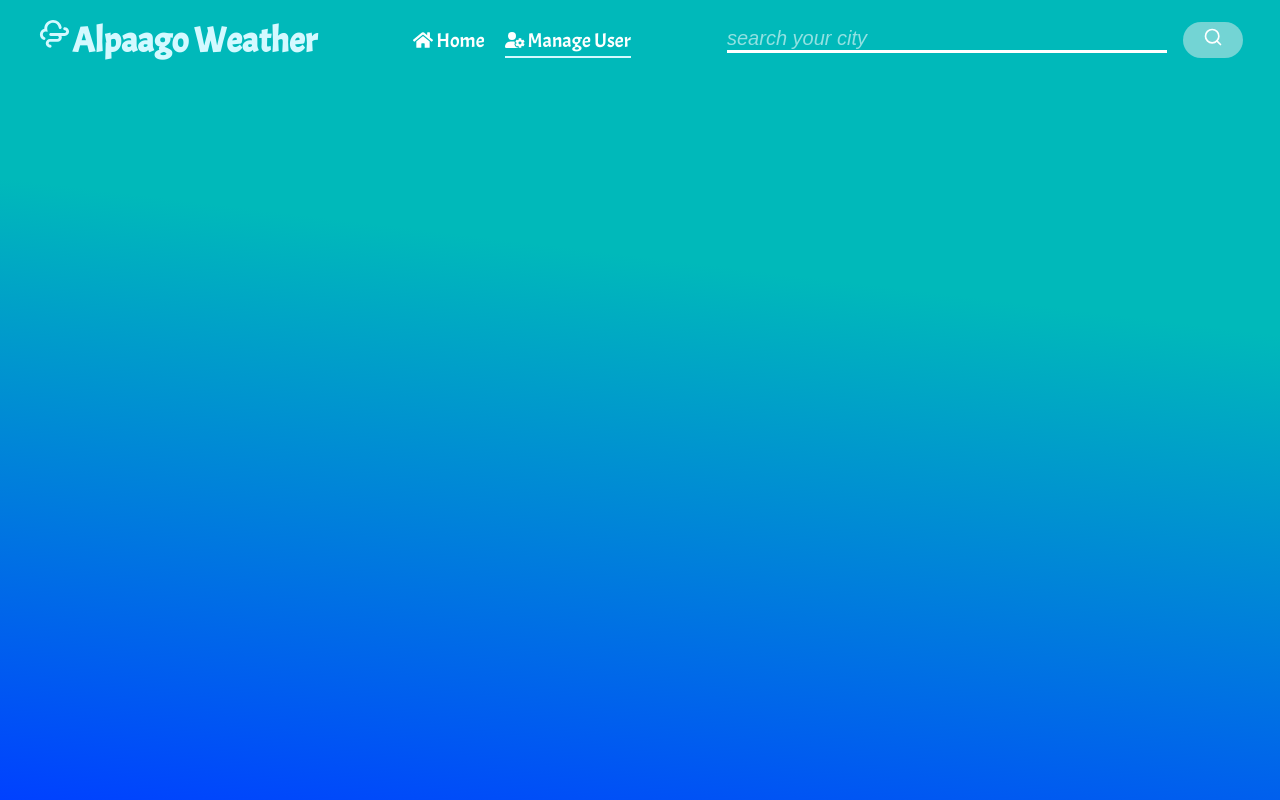
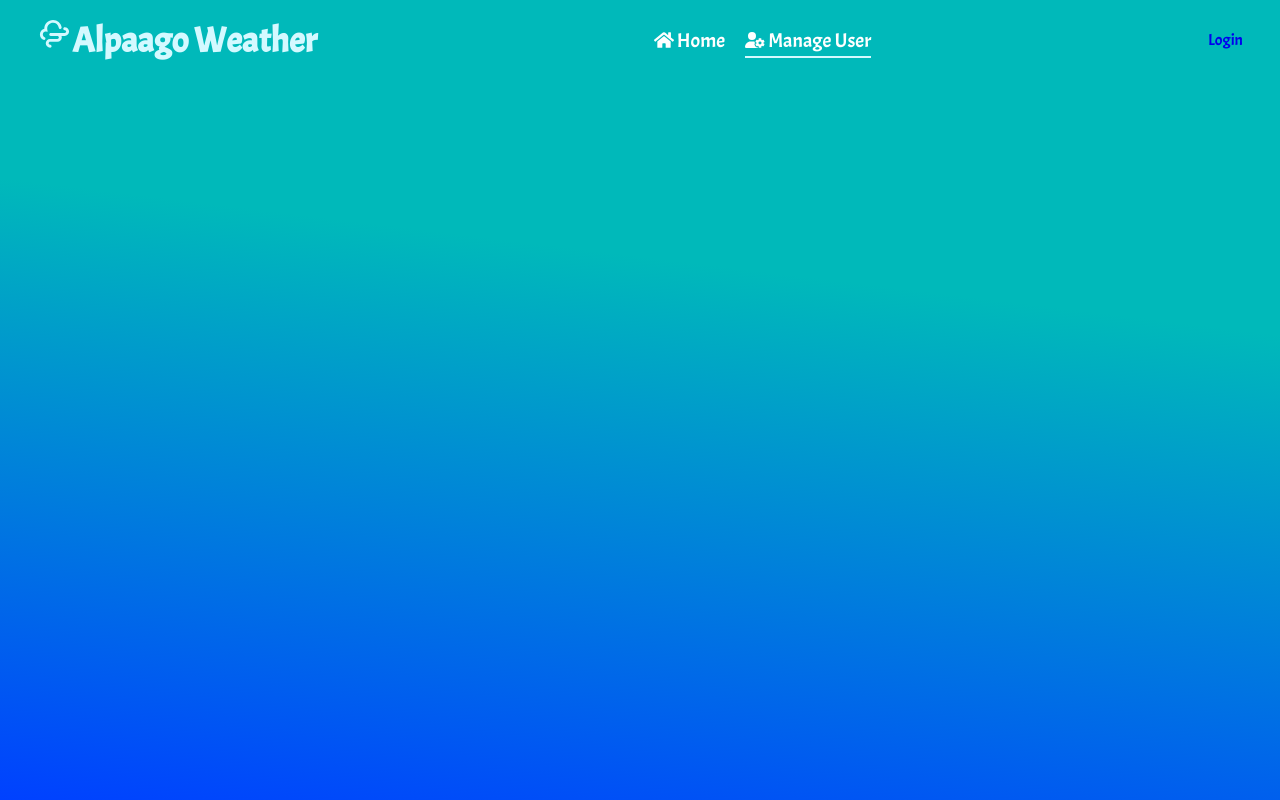
Before and after one commit to sakibsarkar/alpaago_weather_app, a React (Vite) app: page /manage_user in a window 1280 px wide. Built offline with nearby package versions, Linux system fonts and the light colour scheme; no server answers.

Commit message:
search bar layout change

```diff
--- a/src/Cards/WeatherCard/WeatherCard.css
+++ b/src/Cards/WeatherCard/WeatherCard.css
@@ -11,7 +11,7 @@
     font-family: 'Inter', sans-serif;
     color: white;
     background: linear-gradient(rgba(255, 255, 255, 0.141), rgba(137, 137, 137, 0.313));
-    margin: auto;
+    margin: 0 auto;
     overflow: hidden;
 
 }
--- a/src/Pages/Home/Home.css
+++ b/src/Pages/Home/Home.css
@@ -9,3 +9,35 @@
 
 
 }
+
+
+.searchBox {
+    display: flex;
+    align-items: center;
+    gap: 16px;
+    width: 370px;
+}
+
+.searchIcon {
+    color: #ffffff;
+    font-size: 20px;
+    background: #f1f1f17a;
+    padding: 5px 20px;
+    border-radius: 19px;
+}
+
+.searchBox input::placeholder {
+    color: rgba(255, 255, 255, 0.574);
+    font-style: italic;
+}
+
+.searchBox input {
+    outline: none;
+    border: none;
+    width: 100%;
+    border-bottom: 3px solid white;
+    font-size: 20px;
+    background: transparent;
+    color: rgba(255, 255, 255, 0.726);
+
+}
--- a/src/Pages/Home/Home.jsx
+++ b/src/Pages/Home/Home.jsx
@@ -2,12 +2,16 @@ import "./Home.css";
 import WeatherCard from "../../Cards/WeatherCard/WeatherCard";
 import axios from "axios";
 import { useQuery } from "@tanstack/react-query";
-import { useContext } from "react";
+import { useContext, useRef } from "react";
+import { FiSearch } from "react-icons/fi";
 import { Watch } from "react-loader-spinner";
 import { toast } from "sonner";
 import { Mycontext } from "../../Authcontext/Authcontext";
 
 const Home = () => {
+
+
+    const inputRef = useRef(null)
 
     const { cityName, setCityName } = useContext(Mycontext)
     const { data = {}, isLoading } = useQuery({
@@ -28,12 +32,39 @@ const Home = () => {
     })
 
 
+
+
+    const HandleChange = (e) => {
+        const value = e.target.value
+        const key_code = e.keyCode
+        if (key_code === 13) {
+            inputRef.current.blur()
+            return setCityName(value)
+        }
+
+    }
+
+    const searchWeather = () => {
+        const value = inputRef.current.value
+        setCityName(value)
+        inputRef.current.blur()
+    }
+
+
+
     // C = K – 273.15
     // const tempInCelCius = Math.ceil((main?.temp - 273.15).toFixed(2))
 
     return (
 
         <div className="homeContainer">
+            <div className="searchBox">
+                <input ref={inputRef} type="text" id="search" placeholder="search your city" onKeyUp={HandleChange} />
+
+                <div className="searchIcon" onClick={searchWeather}>
+                    <FiSearch></FiSearch>
+                </div>
+            </div>
             <WeatherCard isLoading={isLoading} data={data} />
         </div>
     );
--- a/src/Shared/Nav/Nav.jsx
+++ b/src/Shared/Nav/Nav.jsx
@@ -4,31 +4,16 @@ import { FaHome } from "react-icons/fa";
 import { FaUserGear } from "react-icons/fa6";
 import { FiSearch } from "react-icons/fi";
 import { TiWeatherWindyCloudy } from "react-icons/ti";
-import { NavLink } from "react-router-dom";
+import { Link, NavLink } from "react-router-dom";
 import { Mycontext } from "../../Authcontext/Authcontext";
 
 const Navbar = () => {
 
     const { setCityName } = useContext(Mycontext)
-    const inputRef = useRef(null)
 
 
 
-    const HandleChange = (e) => {
-        const value = e.target.value
-        const key_code = e.keyCode
-        if (key_code === 13) {
-            inputRef.current.blur()
-            return setCityName(value)
-        }
 
-    }
-
-    const searchWeather = () => {
-        const value = inputRef.current.value
-        setCityName(value)
-        inputRef.current.blur()
-    }
 
 
     return (
@@ -45,14 +30,14 @@ const Navbar = () => {
 
 
 
-            <div className="searchBox">
-                <input ref={inputRef} type="text" id="search" placeholder="search your city" onKeyUp={HandleChange} />
 
-                <div className="searchIcon" onClick={searchWeather}>
-                    <FiSearch></FiSearch>
+
+
+            <div className="dynamic_user">
+                <div className="login_btn">
+                    <Link to={"/login"}>Login</Link>
                 </div>
             </div>
-
 
         </nav>
     );
--- a/src/Shared/Nav/Navbar.css
+++ b/src/Shared/Nav/Navbar.css
@@ -23,35 +23,6 @@ nav h2 {
     color: #d4f9ff;
 }
 
-.searchBox {
-    display: flex;
-    align-items: center;
-    gap: 16px;
-}
-
-.searchIcon {
-    color: #ffffff;
-    font-size: 20px;
-    background: #f1f1f17a;
-    padding: 5px 20px;
-    border-radius: 19px;
-}
-
-.searchBox input::placeholder {
-    color: rgba(255, 255, 255, 0.574);
-    font-style: italic;
-}
-
-.searchBox input {
-    outline: none;
-    border: none;
-    width: 440px;
-    border-bottom: 3px solid white;
-    font-size: 20px;
-    background: transparent;
-    color: rgba(255, 255, 255, 0.726);
-
-}
 
 
 .nav_links {
```
